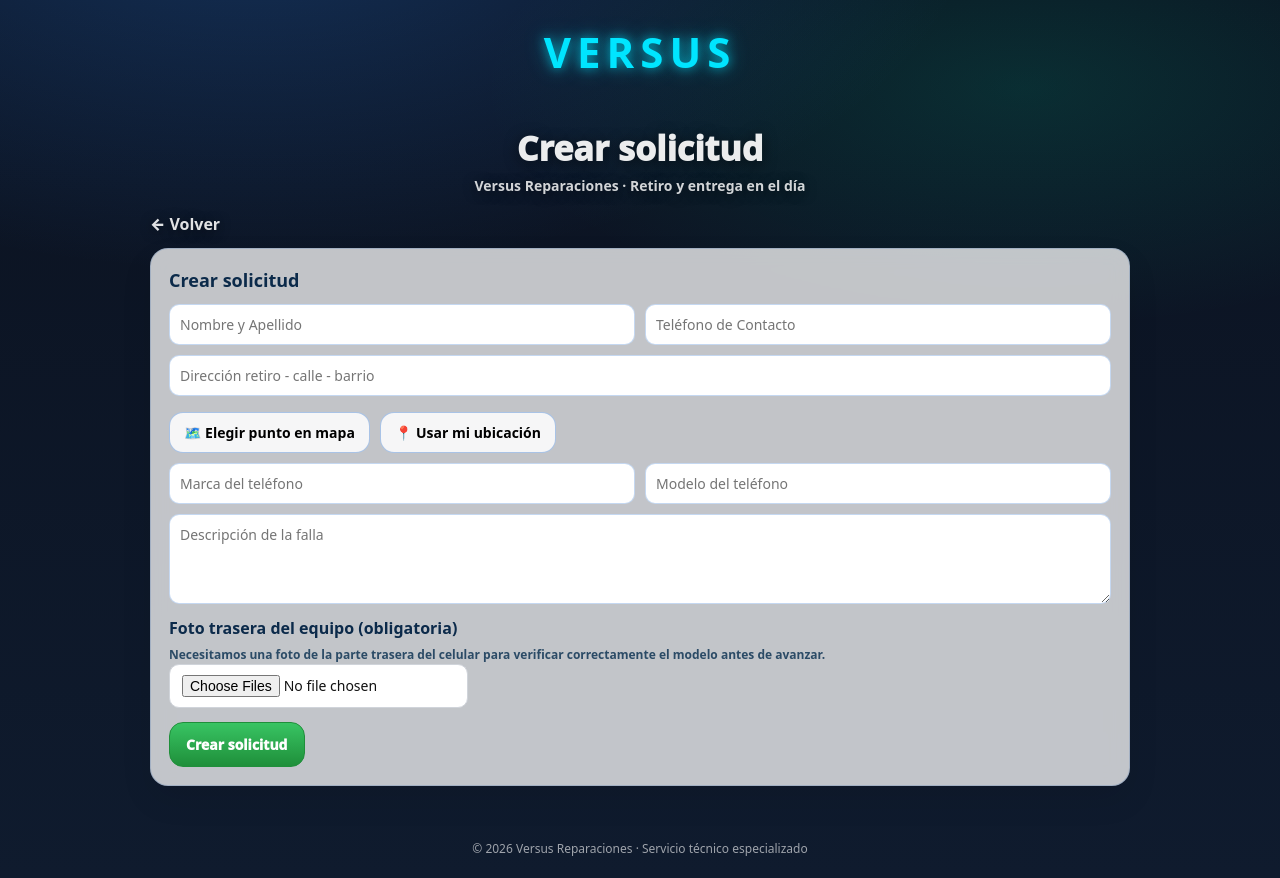
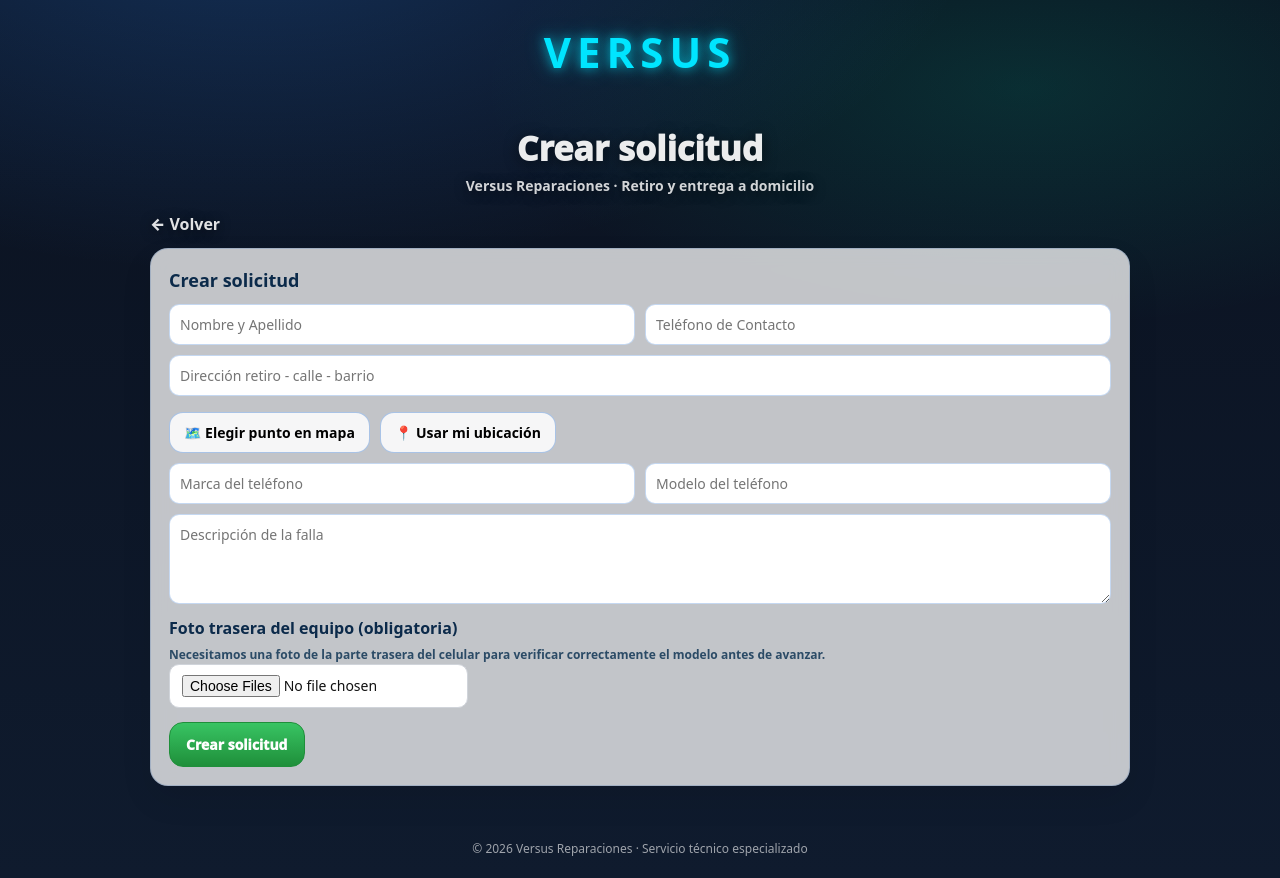
Before and after one commit to Faustortiz/versusFrontend, a React (Vite) app: page /crear in a window 1280 px wide. Built offline with nearby package versions, Linux system fonts and the light colour scheme; no server answers.

Commit message:
arreglo de leyendas en la parte del cliente

```diff
--- a/src/pages/ClientePage.jsx
+++ b/src/pages/ClientePage.jsx
@@ -565,7 +565,7 @@ export default function ClientePage({ mode }) {
     return (
         <PageShell
             title={showCrear && !showSeg ? "Crear solicitud" : "Seguimiento"}
-            subtitle="Versus Reparaciones · Retiro y entrega en el día"
+            subtitle="Versus Reparaciones · Retiro y entrega a domicilio"
         >
             {error && (
                 <div style={{ margin: "0 auto 12px", maxWidth: 980, color: "crimson", fontWeight: 800 }}>
--- a/src/pages/LandingPage.jsx
+++ b/src/pages/LandingPage.jsx
@@ -289,7 +289,7 @@ export default function LandingPage() {
           </div>
 
           <div style={{ marginTop: 10, color: "#2b4b66", fontSize: 12, fontWeight: 700 }}>
-            Si estás en celular, los pasos se acomodan uno abajo del otro automáticamente.
+           {/* Si estás en celular, los pasos se acomodan uno abajo del otro automáticamente.*/}
           </div>
         </TechCard>
 
```
